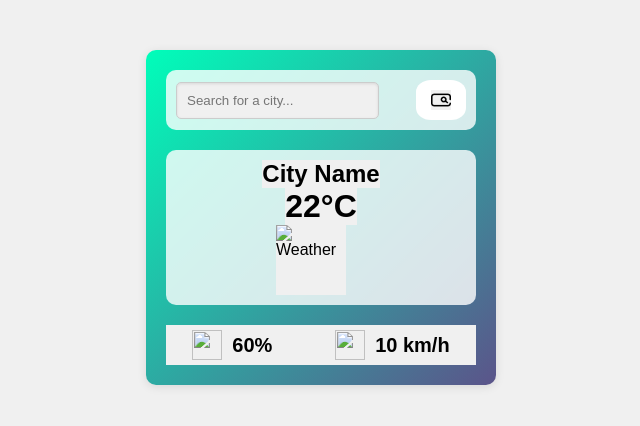
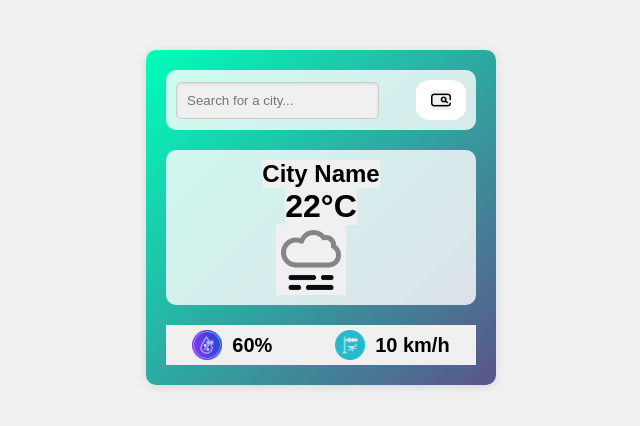
Before and after one commit to Tariq067/weatherapp, a plain HTML site: page index.html in a window 1280 px wide. Shown: the whole page, without its empty margins (319-959 px from the left). Drawn offline with Linux system fonts and the light colour scheme; the site is published under a folder, as on GitHub Pages, so addresses that start at the root find nothing.

Commit message:
Add Images folder and images

```diff
--- a/index.html
+++ b/index.html
@@ -19,16 +19,16 @@
         <h1 class="temp">
           22°C
         </h1>
-        <img src="/Images/haze.png" alt="Weather" class="weather-image" />
+        <img src="Images/haze.png" alt="Weather" class="weather-image" />
         </div>
         <div class="details">
           <div id="humidity">
-          <img src="/Images/percentage_11057026.png" class="detail-image" alt="" />
+          <img src="Images/percentage_11057026.png" class="detail-image" alt="" />
           <span class="detail-humidity">60%</span>
          </div>
           <div id="wind">
 
-          <img src="/Images/wind-direction_8691375.png" class="detail-image" alt="" />
+          <img src="Images/wind-direction_8691375.png" class="detail-image" alt="" />
            <span class="detail-wind">10 km/h </span>
           </div>
         </div>
```
